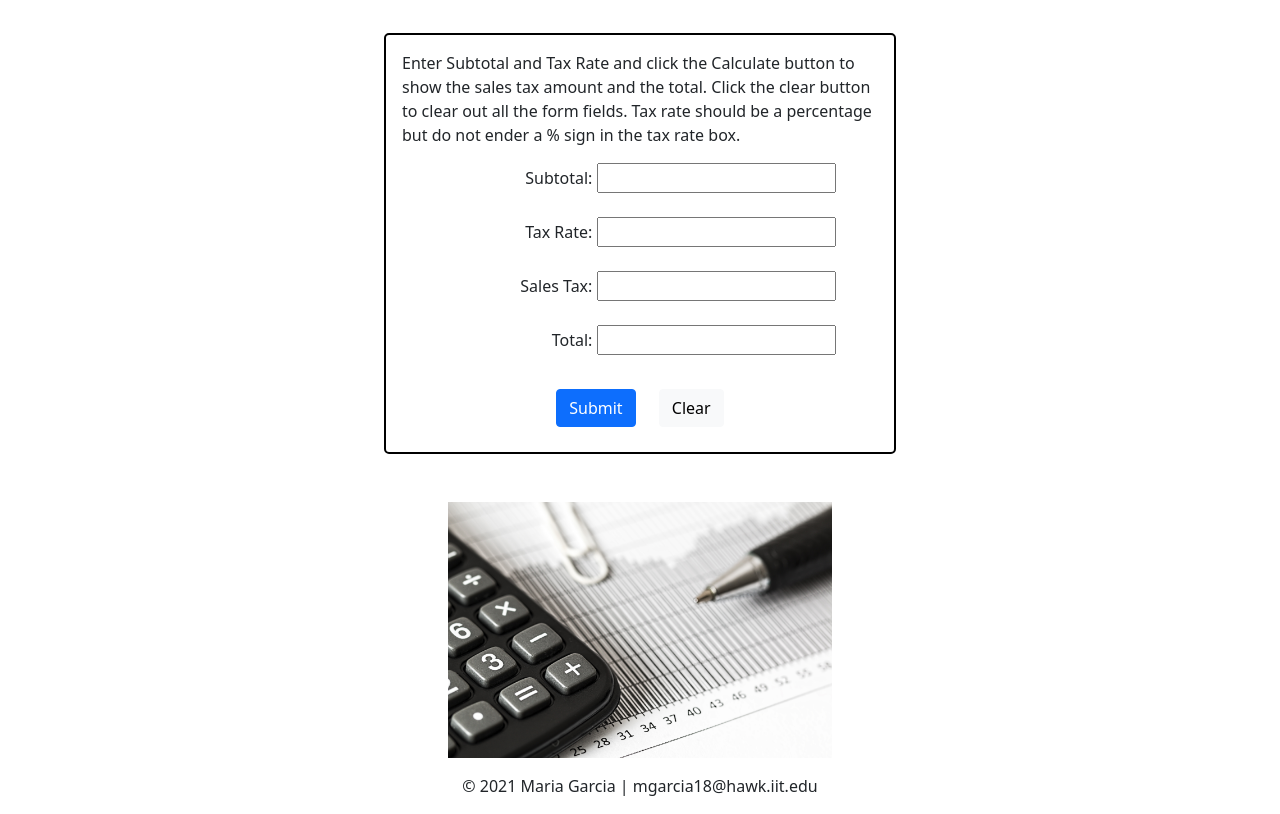
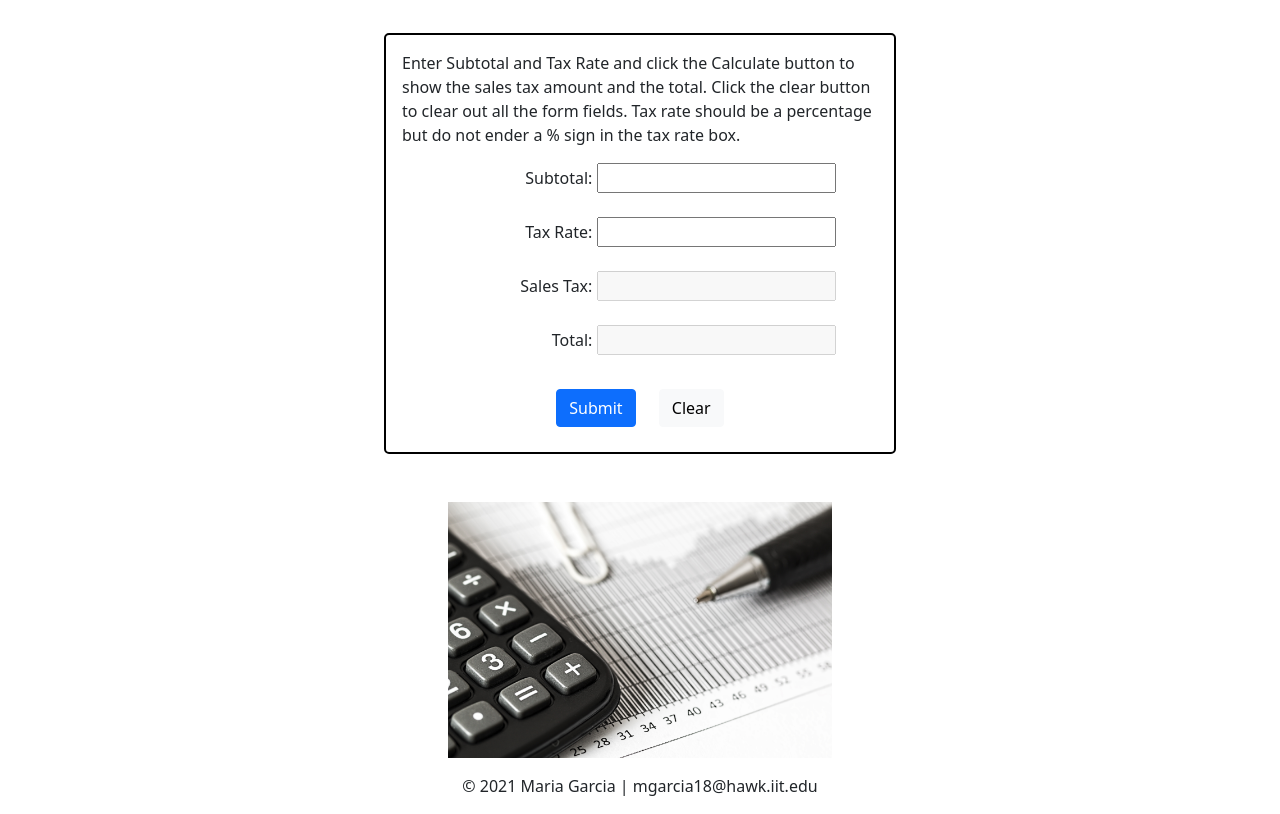
Before and after one commit to MariaGarciaCS/cs465-rich-internet-applications, a plain HTML site: page Lab1/mgarcia18_lab1.html in a window 1280 px wide. Shown: the part 123-937 px from the top of the page. Drawn offline with nearby package versions, Linux system fonts and the light colour scheme.

Commit message:
changed readonly inputs to disabled

```diff
--- a/Lab1/mgarcia18_lab1.html
+++ b/Lab1/mgarcia18_lab1.html
@@ -24,9 +24,9 @@
                 <label for="taxrate">Tax Rate:</label>
                 <input type="text" id="taxrate" name="taxrate"><br><br>
                 <label for="stax">Sales Tax:</label>
-                <input type="text" id="stax" name="stax" readonly><br><br>
+                <input type="text" id="stax" name="stax" disabled><br><br>
                 <label for="total">Total:</label>
-                <input type="text" id="total" name="total" readonly><br><br>
+                <input type="text" id="total" name="total" disabled><br><br>
                 <div id="btns">
                     <button id="calculate" type="button" class="btn btn-primary">Submit</button>
                     <button id="clear" type="button" class="btn btn-light">Clear</button>
```
